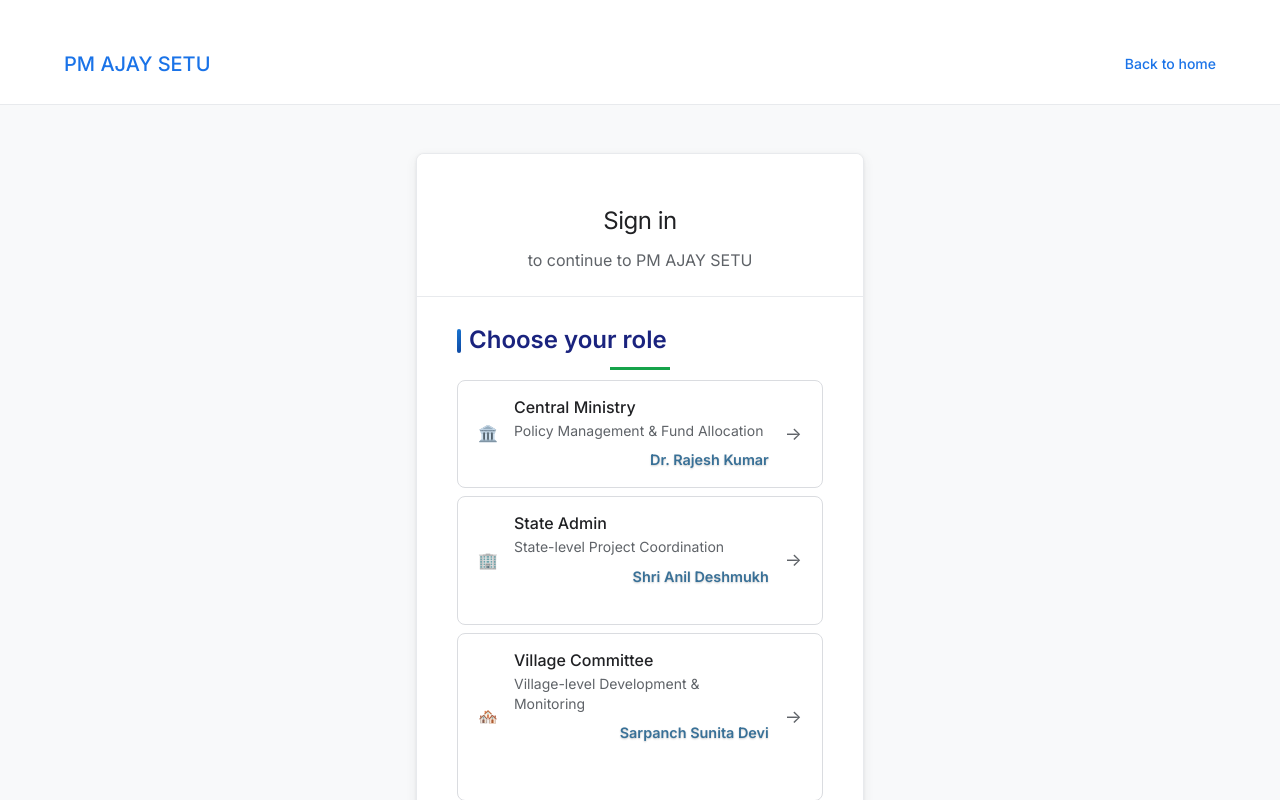
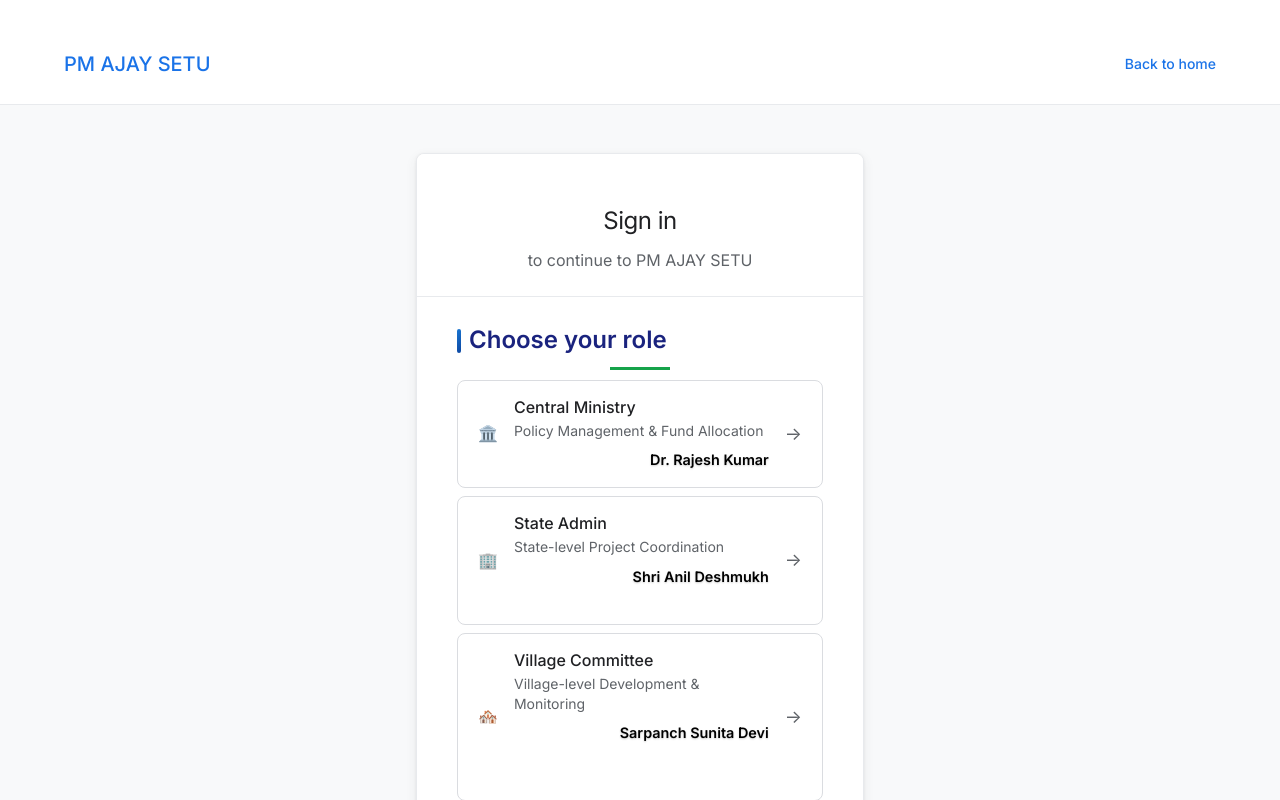
Before and after one commit to rajparmar8799/PM-AJAY-Mapping, a React (Create React App) app in the folder frontend/: page /login in a window 1280 px wide. Shown: the top 800 px of the page. Built offline with nearby package versions, Linux system fonts and the light colour scheme.

Commit message:
added visible usernames

```diff
--- a/frontend/src/components/Navbar.css
+++ b/frontend/src/components/Navbar.css
@@ -109,7 +109,7 @@
 }
 
 .user-name {
-  color: #387097;
+  color: black;
   font-size: 0.9rem;
   font-weight: 600;
   text-shadow: 0 1px 2px rgba(0, 0, 0, 0.2);
```
